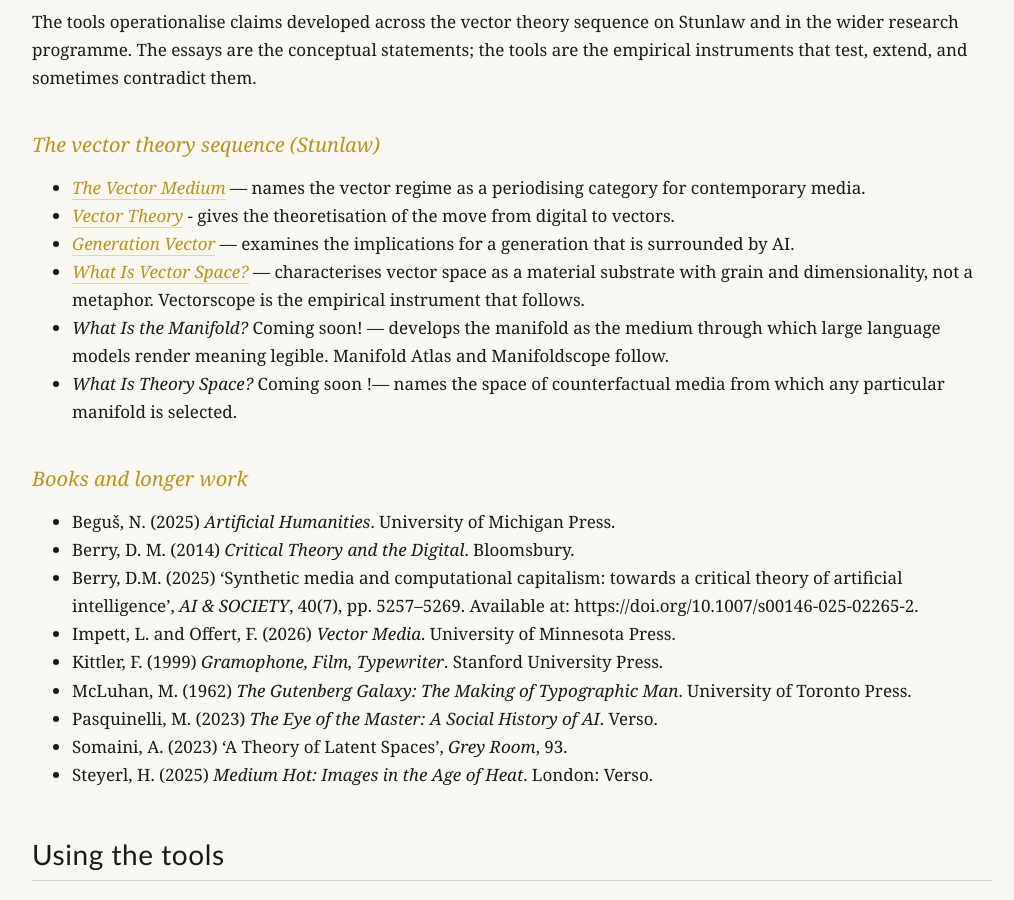
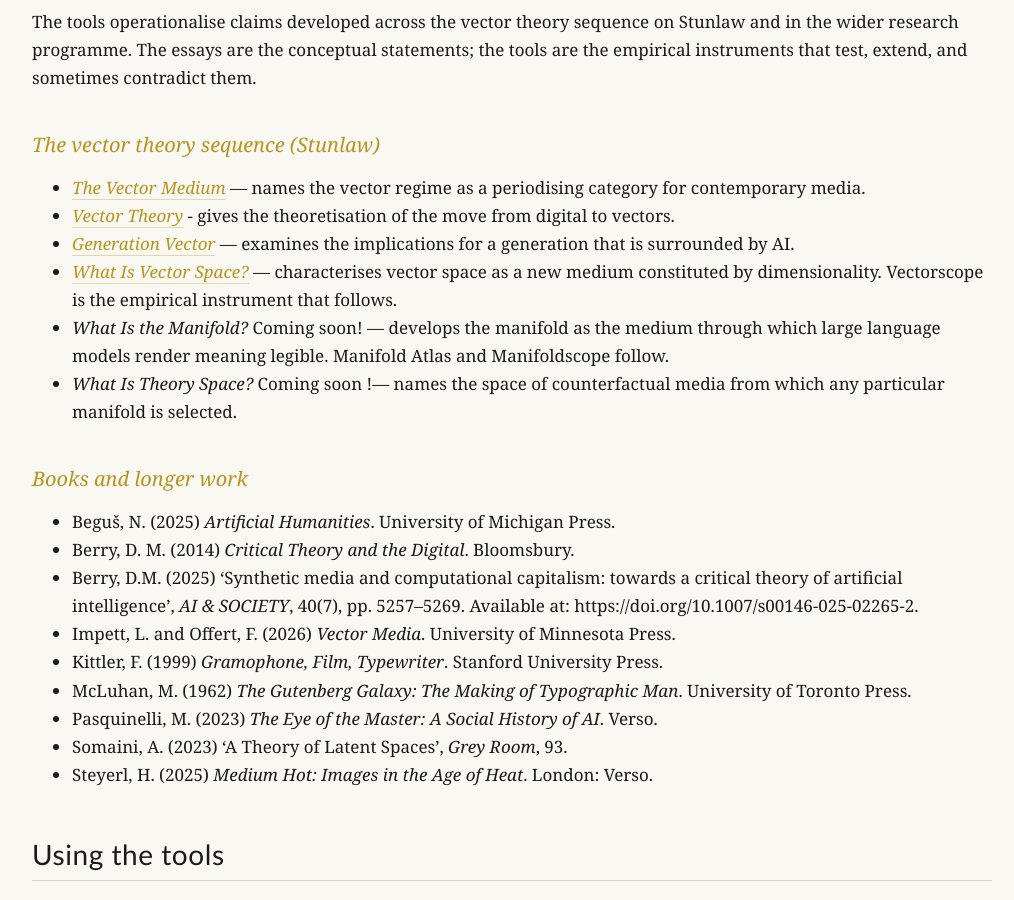
Before and after one commit to vector-lab-tools/vector-lab-tools.github.io, a Jekyll site: the page built from index.md, in a window 1280 px wide and 900 px high, scrolled down 4156 px. Shown: the whole window, without its empty margins (128-1142 px from the left). Built offline with Jekyll 4.4.1, drawn with Linux system fonts in a browser that asks for light colours.

Commit message:
Update What Is Vector Space? gloss
Co-Authored-By: Claude Opus 4.6 <noreply@anthropic.com>

```diff
--- a/index.md
+++ b/index.md
@@ -119,7 +119,7 @@ The tools operationalise claims developed across the vector theory sequence on S
 - [*The Vector Medium*](https://stunlaw.blogspot.com/2026/03/the-vector-medium.html) — names the vector regime as a periodising category for contemporary media.
 - [*Vector Theory*](https://stunlaw.blogspot.com/2026/02/vector-theory.html?m=1) - gives the theoretisation of the move from digital to vectors.
 - [*Generation Vector*](https://stunlaw.blogspot.com/2026/02/generation-vector.html) — examines the implications for a generation that is surrounded by AI.
-- [*What Is Vector Space?*](https://stunlaw.blogspot.com/2026/03/what-is-vector-space.html) — characterises vector space as a material substrate with grain and dimensionality, not a metaphor. Vectorscope is the empirical instrument that follows.
+- [*What Is Vector Space?*](https://stunlaw.blogspot.com/2026/03/what-is-vector-space.html) — characterises vector space as a new medium constituted by dimensionality. Vectorscope is the empirical instrument that follows.
 - *What Is the Manifold?* Coming soon! — develops the manifold as the medium through which large language models render meaning legible. Manifold Atlas and Manifoldscope follow.
 - *What Is Theory Space?* Coming soon !— names the space of counterfactual media from which any particular manifold is selected.
 
```
